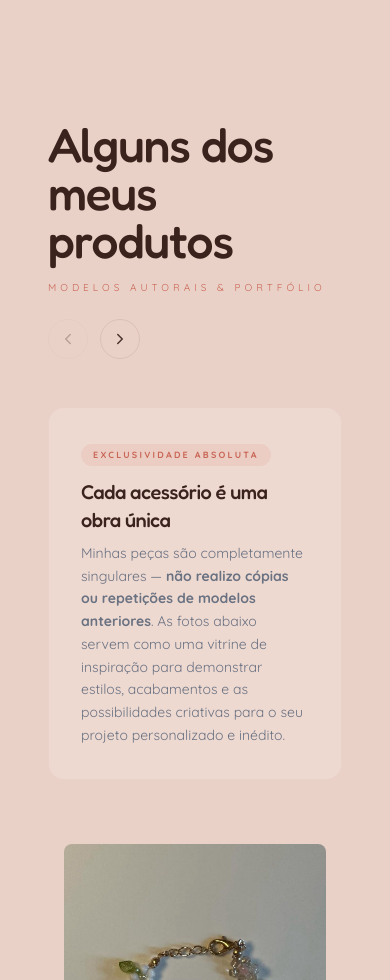
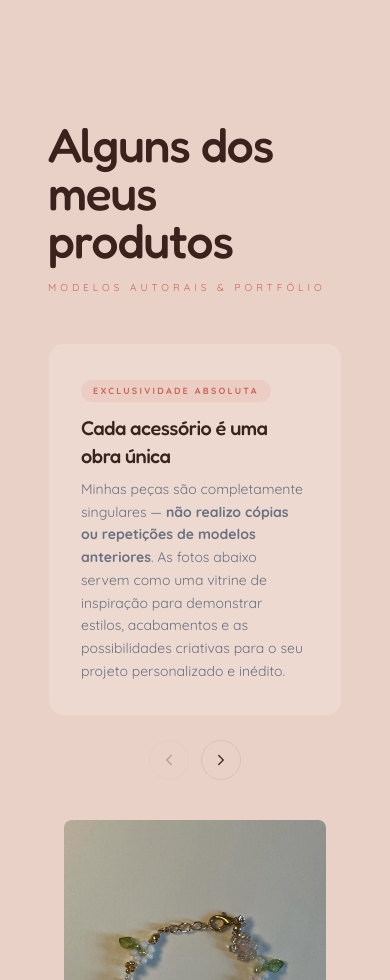
Before and after one commit to naokigui/made-by-kisa, a React (Vite) app: page / in a window 390 px wide. Shown: the part 1100-2080 px from the top of the page. Built offline with nearby package versions, Linux system fonts and the light colour scheme.

Commit message:
feat: Clarify custom product policy
Add a card explaining that all products are unique and not reproduced. This serves as inspiration for personalized, new creations.

```diff
--- a/src/App.tsx
+++ b/src/App.tsx
@@ -283,13 +283,25 @@ export default function App() {
         {/* Featured Products */}
         <section id="produtos" className="py-32 overflow-hidden">
           <div className="max-w-7xl mx-auto px-12">
-            <div className="flex flex-col md:flex-row md:items-end justify-between mb-12 gap-6">
-              <div className="text-left">
-                <h2 className="text-5xl font-serif mb-4">Alguns dos meus produtos</h2>
-                <p className="text-brand-accent uppercase tracking-[0.4em] text-[10px]">Modelos autorais & portfólio</p>
+            <div className="text-left mb-12">
+              <h2 className="text-5xl font-serif mb-4">Alguns dos meus produtos</h2>
+              <p className="text-brand-accent uppercase tracking-[0.4em] text-[10px]">Modelos autorais & portfólio</p>
+            </div>
+
+            <div className="flex flex-col lg:flex-row lg:items-end justify-between mb-10 gap-6">
+              {/* Elegant Clarification Card */}
+              <div className="p-8 rounded-2xl bg-brand-sidebar/40 border border-brand-border/30 max-w-4xl">
+                <span className="inline-block bg-brand-accent/10 text-brand-accent text-[9px] uppercase tracking-[0.25em] font-bold px-3 py-1 rounded-full mb-3">
+                  Exclusividade Absoluta
+                </span>
+                <h3 className="text-xl font-serif text-brand-ink mb-2">Cada acessório é uma obra única</h3>
+                <p className="text-sm text-gray-500 leading-relaxed">
+                  Minhas peças são completamente singulares — <strong>não realizo cópias ou repetições de modelos anteriores</strong>. As fotos abaixo servem como uma vitrine de inspiração para demonstrar estilos, acabamentos e as possibilidades criativas para o seu projeto personalizado e inédito.
+                </p>
               </div>
+
               {PRODUCTS.length > 4 && (
-                <div className="flex items-center gap-3">
+                <div className="flex gap-3 shrink-0 lg:pb-4 justify-center lg:justify-end lg:pr-4">
                   <button
                     onClick={handlePrev}
                     disabled={currentProductIndex === 0}
@@ -308,17 +320,6 @@ export default function App() {
                   </button>
                 </div>
               )}
-            </div>
-
-            {/* Elegant Clarification Card */}
-            <div className="mb-16 p-8 rounded-2xl bg-brand-sidebar/40 border border-brand-border/30 max-w-4xl">
-              <span className="inline-block bg-brand-accent/10 text-brand-accent text-[9px] uppercase tracking-[0.25em] font-bold px-3 py-1 rounded-full mb-3">
-                Exclusividade Absoluta
-              </span>
-              <h3 className="text-xl font-serif text-brand-ink mb-2">Cada acessório é uma obra única</h3>
-              <p className="text-sm text-gray-500 leading-relaxed">
-                Minhas peças são completamente singulares — <strong>não realizo cópias ou repetições de modelos anteriores</strong>. As fotos abaixo servem como uma vitrine de inspiração para demonstrar estilos, acabamentos e as possibilidades criativas para o seu projeto personalizado e inédito.
-              </p>
             </div>
 
             {PRODUCTS.length > 4 ? (
```
